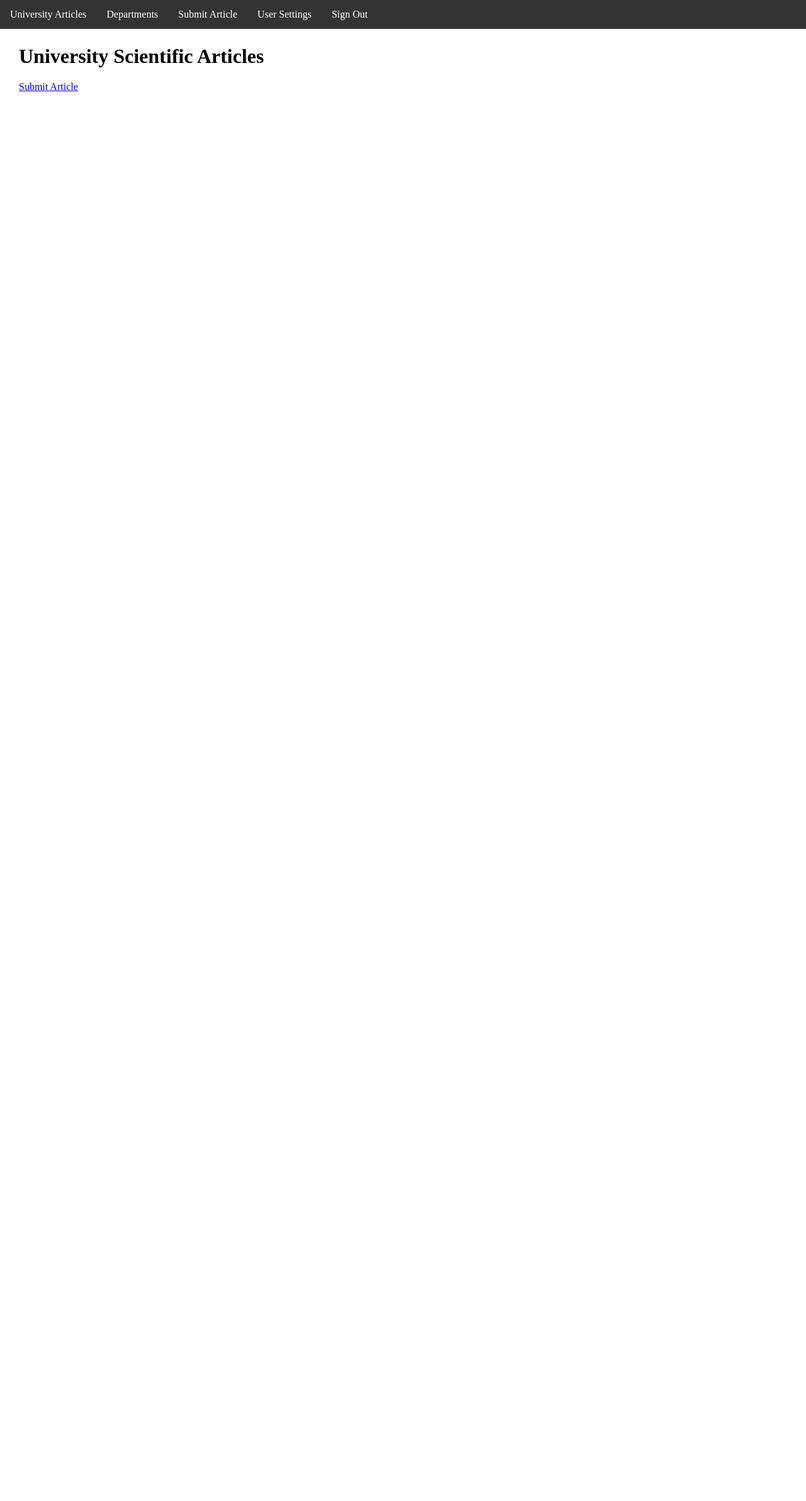
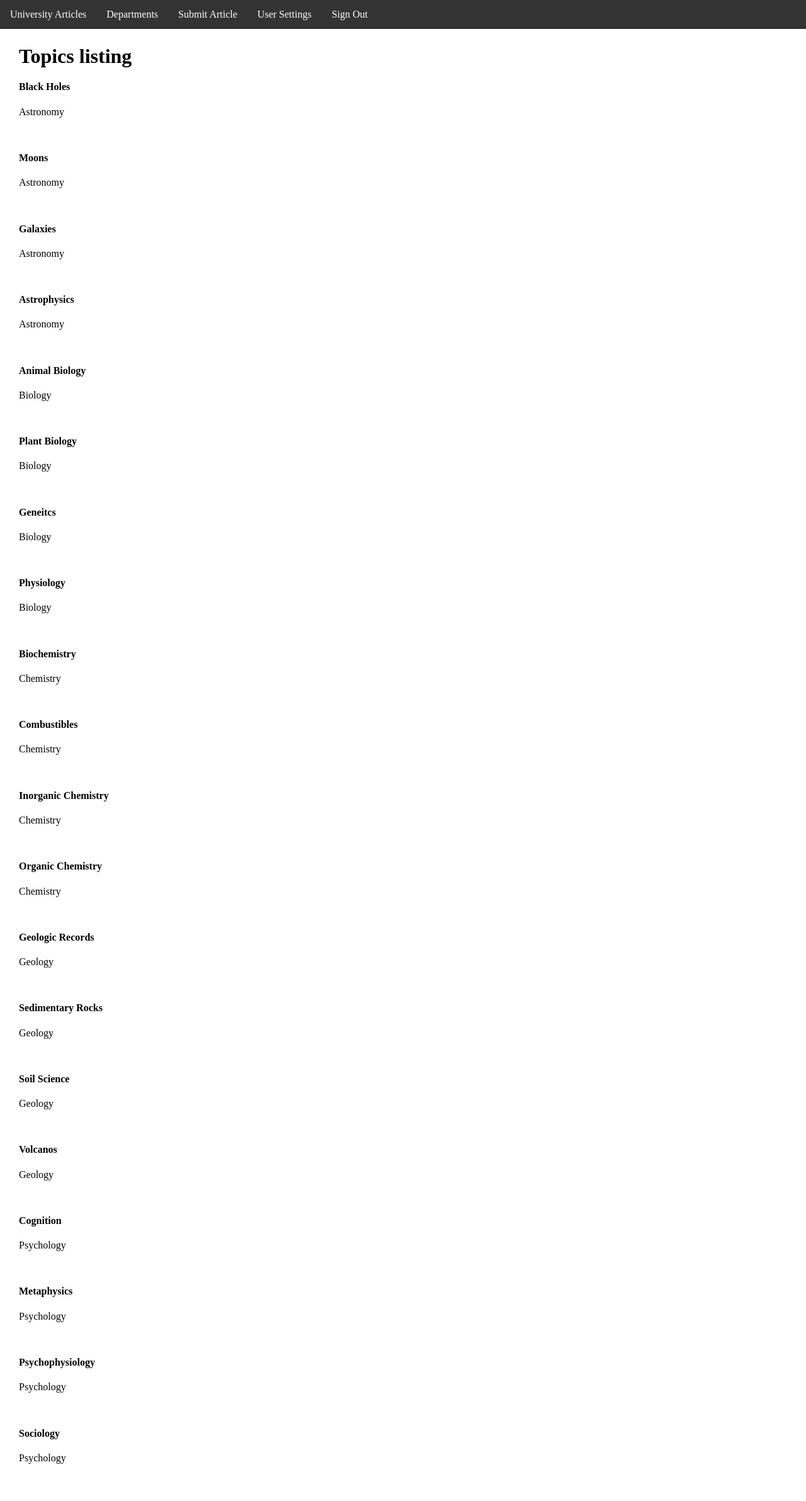
Before and after one commit to dande313/university-science-journal-V2, a Rails app: page /topics in a window 1280 px wide. Shown: the part 57-2441 px from the top of the page at 63% size. Before the commit the page ends 202 px from the top, so only its background shows below. Run offline with Rails 7, Linux system fonts and the light colour scheme; a user stored in the database is signed in; data comes from the database, SQL or seed files in the repository; both versions use the stored data as it was after the commit; data that the repository does not hold is empty; style sheets or scripts are compiled from the project's sources; some libraries are stand-ins or nearby versions.

```diff
--- a/app/controllers/topics_controller.rb
+++ b/app/controllers/topics_controller.rb
@@ -19,6 +19,11 @@ class TopicsController < ApplicationController
   	end
   end
 
+  def index
+    @topics = Topic.all
+  end
+
+
   def topic_params
     params.require(:topic).permit(:name, :department_id)
    end
--- a/app/models/article.rb
+++ b/app/models/article.rb
@@ -2,14 +2,13 @@ class Article < ApplicationRecord
 	belongs_to :user
 	has_many :article_topics, :dependent => :destroy
 	has_many :topics, through: :article_topics
-	accepts_nested_attributes_for :topics
-	validates :name, presence: true
+	validates :name, presence: true, uniqueness: true
 
 	def topics_attributes=(topic_attributes)
 	    topic_attributes.values.each do |topic_attribute|
 	    	if !topic_attribute[:name].empty?
 		      topic= Topic.find_or_create_by(topic_attribute)
-		      self.topics << topic
+		      self.topics << topic unless self.topics.include?(topic)
 		    end
 	    end
 	end
--- a/app/views/departments/show.html.erb
+++ b/app/views/departments/show.html.erb
@@ -3,7 +3,7 @@
 <% @articles.each do |article| %>
   <div>
   	<h4><%= article.name %></h4>
-  	<p><%= article.user.department.name %> Department</a></p>
+  	<p>Submitted by <%= article.user.name %></p>
   	<p><a href="/articles/<%= article.id %>">View</a></p>
 
     -----------------------------------------------------------------------------------------------
--- a/app/views/topics/index.html.erb
+++ b/app/views/topics/index.html.erb
@@ -1,8 +1,8 @@
-<h1>University Scientific Articles</h1>
-<p><a href="/articles/new" class="btn btn-primary">Submit Article</a></p><br>
+<h1>Topics listing</h1>
 
-<% @topics.each do |article| %>
+<% @topics.each do |topic| %>
   <div>
   	<h4><%= topic.name %></h4>
+  	<p><%= topic.department.name%></p><br>
   </div>
 <% end %>
--- a/app/views/users/registrations/edit.html.erb
+++ b/app/views/users/registrations/edit.html.erb
@@ -18,6 +18,7 @@
       <%= f.select :department_id, options_for_select([['Astronomy', 1], ['Biology', 2], ['Chemistry', 3], ['Geology', 4], ['Psychology', 5]], current_user.department_id) %>
     </div>
 
+    <% if f.object.password_required? %>
       <div class="field">
         <%= f.label :current_password %> <i>(we need your current password to confirm your changes)</i><br />
         <%= f.password_field :current_password, autocomplete: "off" %>
@@ -35,6 +36,8 @@
         <%= f.label :password_confirmation %><br />
         <%= f.password_field :password_confirmation, autocomplete: "off" %>
       </div>
+    <% end %>
+
 
     <div class="field">
       <%= f.label "Professor?" %> <br />
--- a/db/migrate/20171016183437_create_article_topics.rb
+++ b/db/migrate/20171016183437_create_article_topics.rb
@@ -3,6 +3,7 @@ class CreateArticleTopics < ActiveRecord::Migration[5.1]
     create_table :article_topics do |t|
       t.belongs_to :article, index: true, foreign_key: true
       t.belongs_to :topic, index: true, foreign_key: true
+      t.text :comment
       t.timestamps
     end
   end
```
Also changed, not shown: app/models/user.rb (+8 -0 lines), db/development.sqlite3, db/schema.rb, 1 other file. Lines whose indentation alone changed are shown as unchanged.
